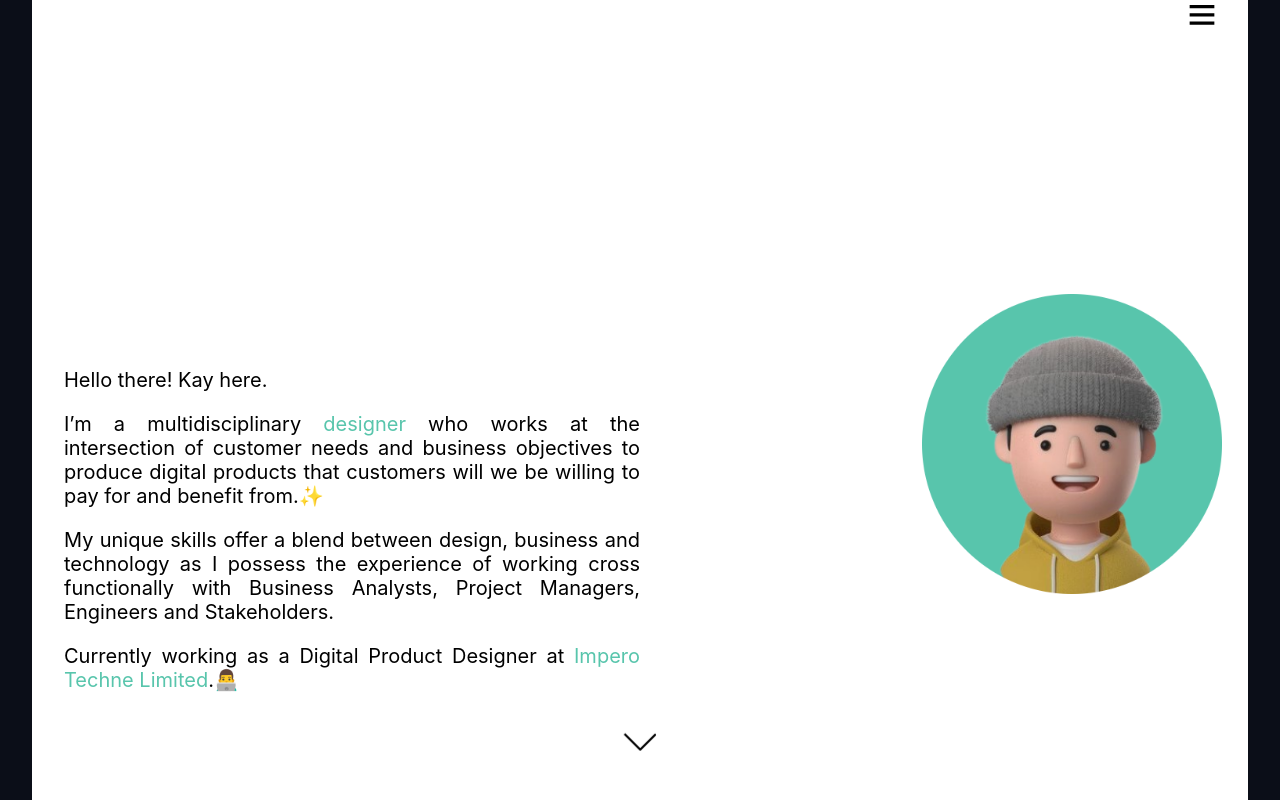
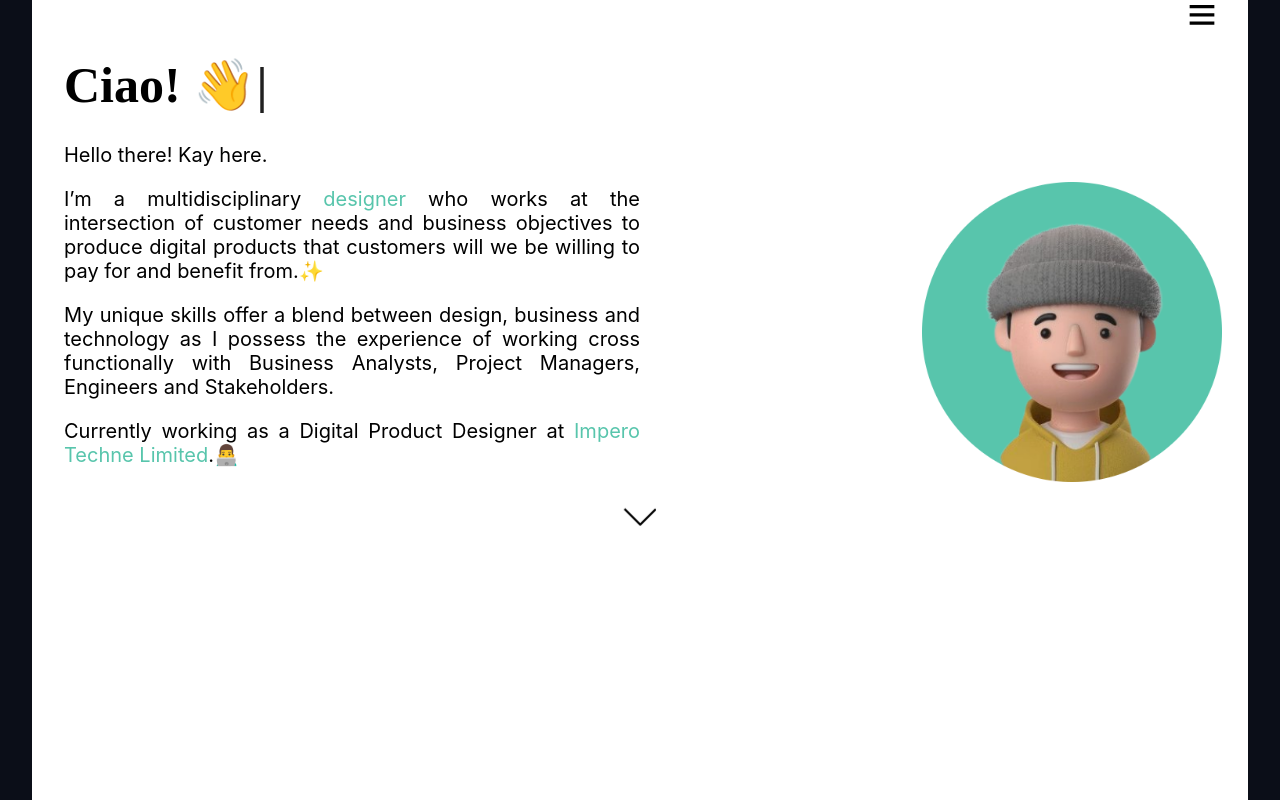
Before and after one commit to jahseed89/portfolio, a React (Create React App) app: page / in a window 1280 px wide. Shown: the top 800 px of the page. Built offline with nearby package versions, Linux system fonts and the light colour scheme.

Commit message:
animation updated

```diff
--- a/package.json
+++ b/package.json
@@ -13,6 +13,7 @@
     "react-router-dom": "^6.6.1",
     "react-scripts": "5.0.1",
     "sass": "^1.56.2",
+    "typewriter-effect": "^2.19.0",
     "web-vitals": "^2.1.4"
   },
   "scripts": {
--- a/src/App.js
+++ b/src/App.js
@@ -39,9 +39,15 @@ const App = () => {
         </div>
         <div className={menuIcon ? "display-links" : ""}>
           <div className="links-container">
-            <a href="#project"  onClick={showMenuIcon}>Projects</a>
-            <a href="#about"  onClick={showMenuIcon}>About</a>
-            <a href="#contact"  onClick={showMenuIcon}>Contact</a>
+            <a href="#project" onClick={showMenuIcon}>
+              Projects
+            </a>
+            <a href="#about" onClick={showMenuIcon}>
+              About
+            </a>
+            <a href="#contact" onClick={showMenuIcon}>
+              Contact
+            </a>
           </div>
         </div>
         <div>
@@ -58,13 +64,13 @@ const App = () => {
             <ContactMe />
           </div>
           <div className="designed-by">
-            <h5>
+            <p>
               Designed with love
               <span>
                 <GiEternalLove className="love" />
               </span>
               by kaybams and develooped by Sammy
-            </h5>
+            </p>
           </div>
         </div>
       </div>
--- a/src/app.scss
+++ b/src/app.scss
@@ -12,7 +12,7 @@
         font-size: 1.2rem;
         background-color:  #1D4145;
 
-        h5 {
+        p {
             padding: .5rem 0;
 
             @media (max-width: 600px) {
--- a/src/components/home/Home.js
+++ b/src/components/home/Home.js
@@ -2,6 +2,7 @@ import React from "react";
 import Avatar from "../../assets/images/grop3.png";
 import { SlArrowDown } from "react-icons/sl";
 import "./home.scss";
+import Typewriter from "typewriter-effect";
 
 const Home = () => {
   return (
@@ -10,10 +11,19 @@ const Home = () => {
         <div className="description-text">
           <div className="header-title">
             <div className="words">
-              <span>Hallo! 👋</span>
-              <span>Bonjour! 👋</span>
-              <span>Ciao! 👋</span>
-              <span>Buenos dias! 👋</span>
+              <Typewriter
+              options={{
+                autoStart: true,
+                loop: true,
+                delay: 40,
+                strings: [
+                  "Hallo! 👋",
+                  "Bonjour! 👋",
+                  "Ciao! 👋",
+                  "Buenos dias! 👋"
+                ],
+              }}
+              />
             </div>
           </div>
           <p>Hello there! Kay here.</p>
--- a/src/components/home/home.scss
+++ b/src/components/home/home.scss
@@ -30,90 +30,6 @@
             margin-left: auto;
             margin-right: auto;
         }
-
-        .words {
-
-            overflow: hidden;
-
-            @media (max-width: 600px) {
-                padding-top: 4rem;
-            }
-
-            span {
-                display: block;
-                height: 120%;
-                align-items: center;
-                animation: spin_words 8s infinite;
-
-            }
-
-            span:nth-child(1) {
-                color: #A5141A;
-            }
-            span:nth-child(2) {
-                color: #030CE0;
-            }
-            span:nth-child(3) {
-                color: #58C5AC;
-            }
-            span:nth-child(4) {
-                color: #F79400;
-            }
-
-            @keyframes spin_words {
-            10% {
-                transform: translateY(-112%);
-            }
-
-            25% {
-                transform: translateY(-100%);
-            }
-            35% {
-                transform: translateY(-212%);
-            }
-
-            50% {
-                transform: translateY(-200%);
-            }
-
-            60% {
-                transform: translateY(-312%);
-            }
-
-            75% {
-                transform: translateY(-300%);
-            }
-
-            85% {
-                transform: translateY(-412%);
-            }
-
-            100% {
-                transform: translateY(-400%);
-            }
-        }
-        }
-        // #spin {
-        //     color:blue;
-        //   }
-        //   #spin:after {
-        //     content:"";
-        //     animation: spin 5s linear infinite;
-        //   }
-        //   @keyframes spin {
-        //     0% { content:"ipsum";}
-        //     10% { content:"dolor";}
-        //     20% { content:"sit";}
-        //     30% { content:"amet";}
-        //     // 40% { content:"consectetur" }
-        //     // 50% { content: "adipisicing" }
-        //     // 60% { content: "elit" }
-        //     // 70% { content: "Hic"}
-        //     // 80% { content: "atque" }
-        //     // 90% { content: "fuga" }
-        //   }
-
-
 
     }
 
--- a/src/components/projects/Projects.js
+++ b/src/components/projects/Projects.js
@@ -14,7 +14,7 @@ const Projects = () => {
   return (
     <div className="projects-section">
       <div className="header">
-        <h3 className="title-desc">Projects</h3>
+        <h3 className="title-desc">Featured Projects</h3>
         <span>Hover on any project to learn more</span>
       </div>
       <div className="project-wraper">
```
Also changed, not shown: 1 other file (tests, documents, lock files or other folders).
